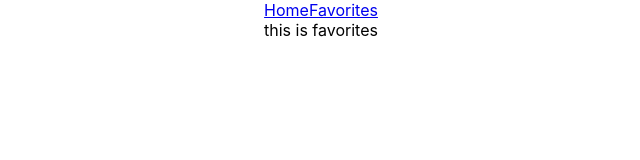
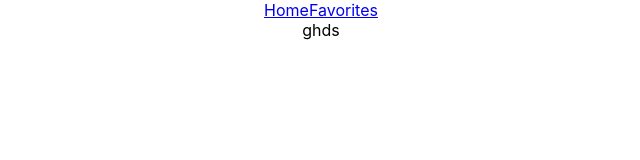
Before and after one commit to soferdani/react-weather-app, a React (Create React App) app: page /favorites in a window 1280 px wide. Shown: the top 160 px of the page, without its empty margins (319-959 px from the left). Built offline with nearby package versions, Linux system fonts and the light colour scheme.

Commit message:
tiny chinges in store

```diff
--- a/src/App.js
+++ b/src/App.js
@@ -20,4 +20,8 @@ function App() {
 	);
 }
 
+// to do -
+// 	1. make the serach chinge the screen
+// 	2. add favorite with use of local storege
+
 export default App;
--- a/src/components/Favorites.jsx
+++ b/src/components/Favorites.jsx
@@ -1,13 +1,13 @@
 import store from '../store/cites'
 import {observer} from 'mobx-react'
 
-const Favorites = ()=> {
+const Favorites = () => {
 
-    console.log(store);
+    console.log(store.cities);
 
     return (
         <div>
-            this is favorites
+            ghds
         </div>
     )
 }
--- a/src/components/Search.jsx
+++ b/src/components/Search.jsx
@@ -22,10 +22,10 @@ const Search = () => {
     const bringWether = async function () {
         let code = citesFromAPI.filter(city => city.LocalizedName === cityFromUser)
         code = code[0].Key
+        store.addNewCity(code)
         let currentWeatherInfo = await axios.get(`http://dataservice.accuweather.com/currentconditions/v1/${code}?apikey=${WEATHER_API_KEY}`)
         currentWeatherInfo = await currentWeatherInfo.data[0]
-        store.addNewCity(currentWeatherInfo)
-        console.log("🚀 ~ file: Search.jsx ~ line 28 ~ bringWether ~ currentWeatherInfo", currentWeatherInfo)
+        console.log(currentWeatherInfo);
 
     }
 
--- a/src/components/WeatherBox.jsx
+++ b/src/components/WeatherBox.jsx
@@ -8,7 +8,6 @@ export default function WeatherBox(props) {
     let location = props.locationCode
     let weather = props.weatherInfo[0]
     let currentTime = moment.unix(weather.EpochTime).format('dddd, MMMM Do, YYYY h:mm A')
-    console.log(weather);
 
     const handelTempChange = function () {
         setFahrenheitOrCelsius(!fahrenheitOrCelsius)
```
Also changed, not shown: 1 other file (tests, documents, lock files or other folders).
